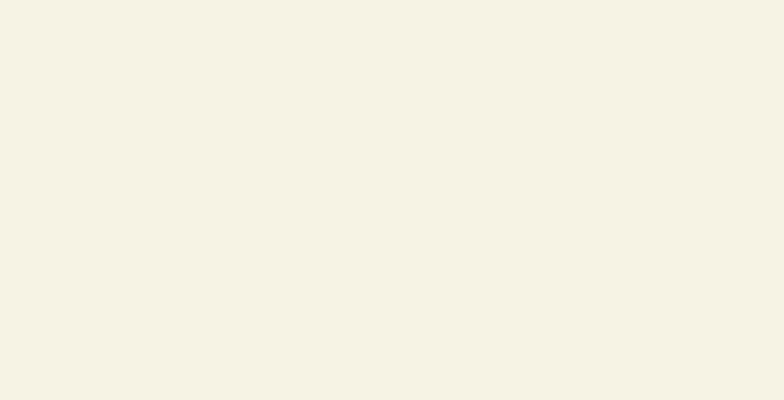
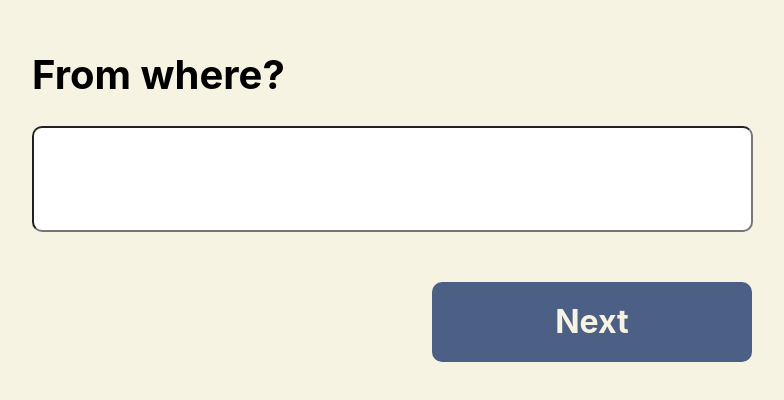
Before and after one commit to rethegreat/trackie, a React (Create React App) app: page /spendingForm in a window 1280 px wide. Before the commit this address had no page. Shown: the part 194-594 px from the top of the page, without its empty margins (160-944 px from the left). Built offline with nearby package versions, Linux system fonts and the light colour scheme.

Commit message:
Added Spending Form

```diff
--- a/package.json
+++ b/package.json
@@ -11,6 +11,7 @@
     "match-sorter": "^6.3.1",
     "react": "^18.2.0",
     "react-dom": "^18.2.0",
+    "react-icons": "^4.6.0",
     "react-minimal-pie-chart": "^8.3.0",
     "react-router-dom": "^6.4.2",
     "react-scripts": "5.0.1",
--- a/src/App.js
+++ b/src/App.js
@@ -1,6 +1,7 @@
 import WelcomePage from './Pages/WelcomePage';
 import PersonalPage from './Pages/PersonalPage';
 import SharedPage from './Pages/SharedPage';
+import SpendingForm from './Pages/SpendingForm';
 
 import {
   BrowserRouter as Router,
@@ -15,6 +16,7 @@ function App() {
         <Route path="/trackie" element={<WelcomePage />} />
         <Route path="/personal" element={<PersonalPage />} />
         <Route path="/shared" element={<SharedPage />} />
+        <Route path="/spendingForm" element={<SpendingForm />} />
       </Routes>
     </Router>
   );
--- a/src/Components/BreakDownText.css
+++ b/src/Components/BreakDownText.css
@@ -6,7 +6,7 @@
 
 .left-flexbox{
     padding-left: 30px;
-    height: 650px;
+    min-height: 85vh;
     display: flex;
     flex-direction: column;
     justify-content: space-between;
--- a/src/Components/BreakDownText.js
+++ b/src/Components/BreakDownText.js
@@ -22,7 +22,7 @@ function BreakDownText(props){
           </div>
           <div>
             <p className="sub-total">{props.titleDisplayed} total : $1241</p>
-            <PageButton title={props.buttonTitle} />
+            <PageButton title={props.buttonTitle} to='/spendingForm'/>
           </div>
 
         </div>
--- a/src/Components/PageButton.js
+++ b/src/Components/PageButton.js
@@ -3,7 +3,7 @@ import { Link } from "react-router-dom";
 
 function PageButton(props) {
   return (
-    <div className="next-page-button">
+    <div className="next-page-button" onClick={props.onClick}>
       <Link
         className="button-title"
         to={props.to}
--- /dev/null
+++ b/src/Pages/SpendingForm.css
@@ -0,0 +1,35 @@
+.form-flexbox {
+    min-height: 100vh;
+    display: flex;
+    flex-direction: column;
+    justify-content: center;
+    padding-left: 15%;
+}
+
+.form-flexbox h1{
+    font-size: 40px;
+    margin-top: 0px;
+}
+
+.answerBox {
+    height: 100px;
+    width: 700px;
+    padding-left: 15px;
+    background-color: white;
+    border-radius: 10px;
+    font-size: 32px;
+    font-weight: bold;
+    outline: none;
+}
+
+.icon {
+    padding-top: 50px;
+    padding-left: 300px;
+    padding-bottom: 50px;
+}
+
+
+.nextButton {
+    padding-top: 50px;
+    padding-left: 400px;
+}
--- /dev/null
+++ b/src/Pages/SpendingForm.js
@@ -0,0 +1,54 @@
+import PageButton from "../Components/PageButton";
+import "./SpendingForm.css";
+import { BsCheckLg } from "react-icons/bs";
+import React, { useState} from "react";
+
+function SpendingForm() {
+  const q1 = "From where?";
+  const q2 = "How much?";
+
+  const [q1Completed, setQ1Completed] = useState(false);
+
+  const [FormCompleted, setFormCompleted] = useState(false);
+
+  const [result, setResult] = useState("");
+
+  function nextQuestion() {
+    setResult("");
+    if (q1Completed === false) {
+      setQ1Completed(true);
+    } else {
+      setFormCompleted(true);
+    }
+  }
+
+  return (
+    <div className="form-flexbox">
+      {FormCompleted ? (
+        <div>
+        <h1>Sucessfully added</h1>
+        <BsCheckLg size={200} className="icon"/>
+        </div>
+      ) : (
+        <div>
+          <h1>{q1Completed ? q2 : q1}</h1>
+          <input
+            className="answerBox"
+            type="Your aswer"
+            value={result}
+            onChange={(e) => setResult(e.target.value)}
+          />
+        </div>
+      )}
+      <div className="nextButton">
+        <PageButton
+          title={FormCompleted ? "Great!" : "Next"}
+          onClick={nextQuestion}
+          to={FormCompleted ? "/personal" : ""}
+        />
+      </div>
+    </div>
+  );
+}
+
+export default SpendingForm;
```
Also changed, not shown: 1 other file (tests, documents, lock files or other folders).
